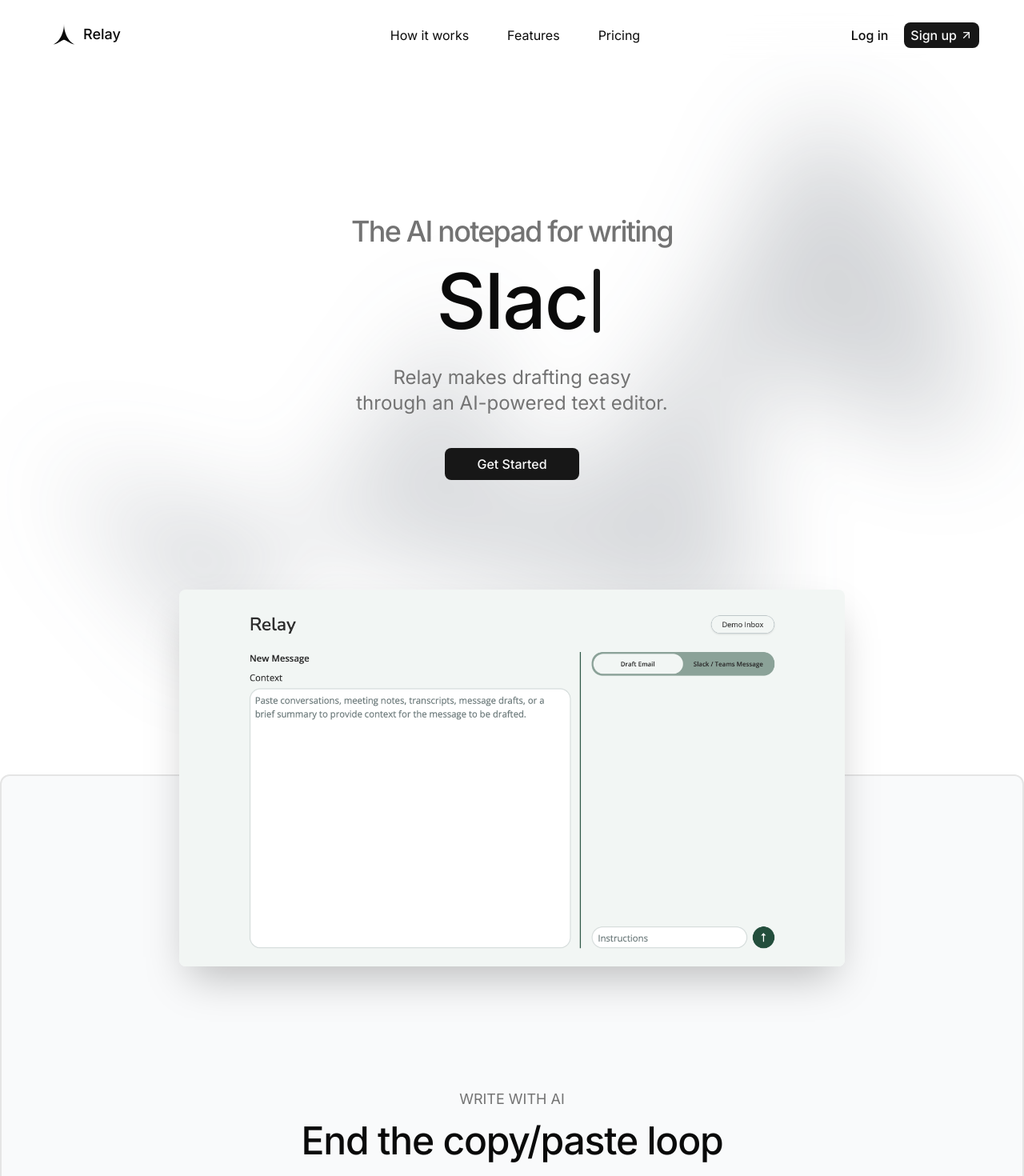
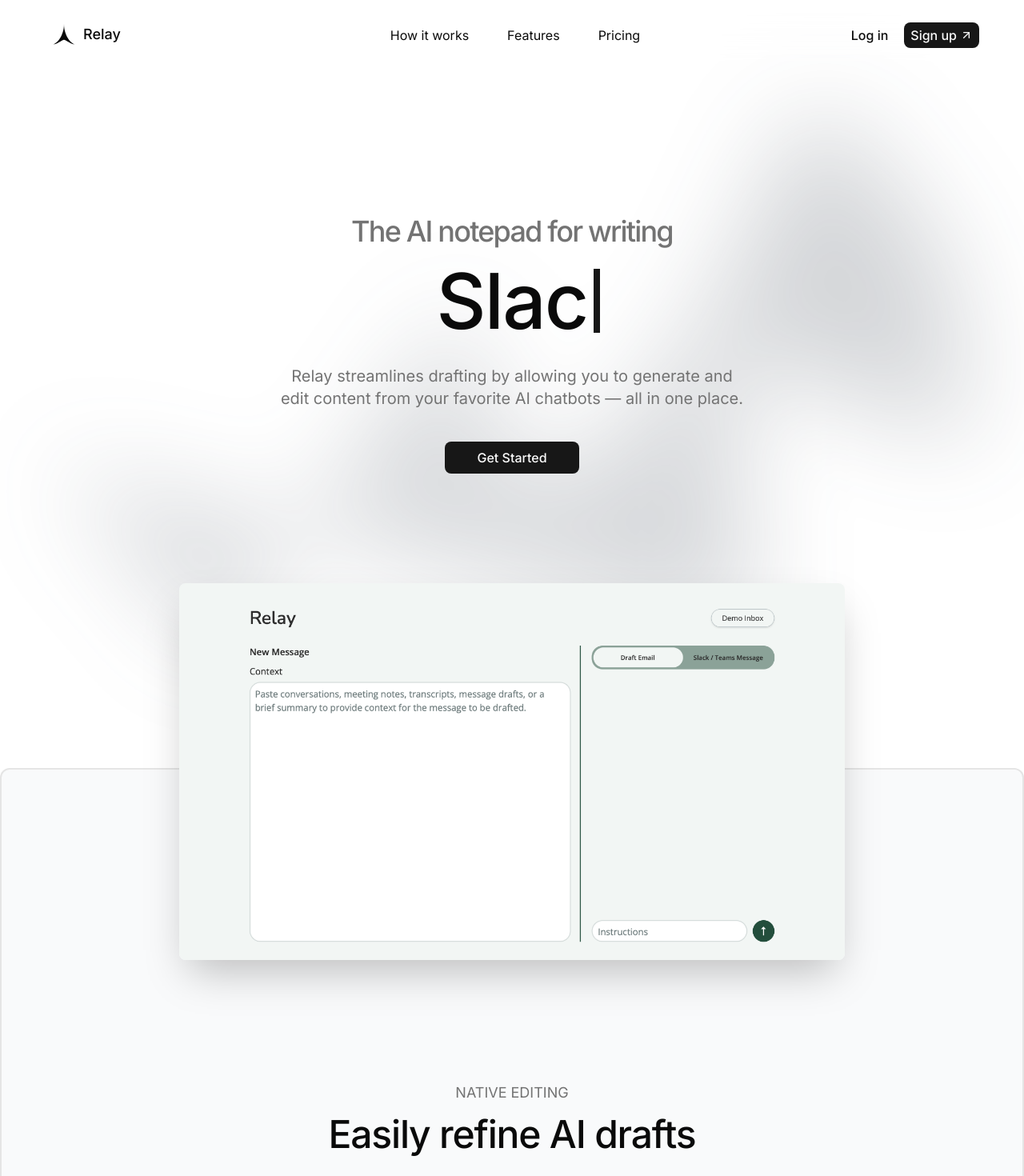
Before and after one commit to Eferguson0/relay-landing, a Next.js app: page / in a window 1280 px wide. Shown: the top 1470 px of the page at 80% size. Built offline with nearby package versions, Linux system fonts and the light colour scheme.

Commit message:
UI/copy updates: refine messaging and positioning

```diff
--- a/app/page.tsx
+++ b/app/page.tsx
@@ -65,7 +65,7 @@ const RotatingText = ({
   return (
       <span className="inline-block relative">
         {currentText || '\u00A0'}
-        <span className="absolute w-1 h-8 ml-1 top-1 sm:w-1.5 sm:h-12 sm:ml-1 sm:top-1 md:w-2 md:h-20 md:ml-2 md:top-2 bg-foreground rounded-sm" style={{ animation: 'fadeOut 1s ease-in-out infinite' }}></span>
+        <span className="absolute w-1 h-8 ml-1 top-1 sm:w-1.5 sm:h-12 sm:ml-1 sm:top-1 md:w-2 md:h-20 md:ml-2 md:top-2 bg-foreground" style={{ animation: 'fadeOut 1s ease-in-out infinite' }}></span>
       </span>
   )
 }
@@ -134,8 +134,9 @@ export default function LandingPage() {
               />
             </span>
           </h1>
-          <p className="mx-auto max-w-lg md:max-w-2xl mt-8 text-md sm:text-lg md:text-2xl font-normal text-balance text-muted-foreground">
-            Relay makes drafting easy through an AI-powered text editor.
+          <p className="mx-auto max-w-lg md:max-w-2xl mt-8 text-md sm:text-lg md:text-xl font-normal text-balance text-muted-foreground">
+            Relay streamlines drafting by allowing you to generate and edit content from your favorite AI chatbots — all in one place.
+            {/* Relay makes drafting easy by through an AI-powered text editor. */}
           </p>
           <div className="grid items-center justify-center gap-y-2.5 mt-10">
             <Button className="flex group items-center gap-x-2 rounded-lg bg-primary text-primary-foreground px-10 py-3 text-md font-medium shadow-xs outline-none hover:-translate-y-0.5 transition hover:scale-[100.5%] hover:bg-primary/90">
@@ -160,9 +161,9 @@ export default function LandingPage() {
         className="relative mx-auto max-w-7xl pt-20 lg:pt-96 max-lg:pb-10 select-none bg-card border-2 border-border rounded-xl overflow-hidden scroll-mt-24"
       >
         <div className="mx-auto max-w-2xl sm:text-center px-5 lg:px-0">
-          <h2 className="text-lg/10 font-base text-muted-foreground uppercase">Write with AI</h2>
+          <h2 className="text-lg/10 font-base text-muted-foreground uppercase">Native editing</h2>
           <p className="mt-2 text-4xl font-medium tracking-tight text-pretty text-foreground sm:text-5xl sm:text-balance max-w-xl mx-auto">
-            End the copy/paste loop
+            Easily refine AI drafts
             {/* Fueled by artificial intelligence. */}
             {/* Intelligent job hunting. */}
           </p>
@@ -279,9 +280,9 @@ export default function LandingPage() {
             <div className="py-16 mx-auto grid grid-cols-1 gap-x-12 gap-y-16 sm:gap-y-20 lg:mx-0 lg:max-w-none lg:grid-cols-5 items-center">
               <div className="lg:ml-auto pl-8 lg:order-2 col-span-2">
                 <div className="text-left">
-                  <h2 className="text-2xl sm:text-3xl font-medium tracking-tight text-foreground mb-4">Seamless forwarding</h2>
+                  <h2 className="text-2xl sm:text-3xl font-medium tracking-tight text-foreground mb-4">Style learning</h2>
                   <p className="text-lg sm:text-xl text-muted-foreground">
-                    Just paste an existing message, select the new message type, and get a forward style draft.
+                  As you create more drafts, Relay learns your voice for each channel and applies it accordingly.
                   </p>
                 </div>
               </div>
@@ -298,9 +299,9 @@ export default function LandingPage() {
             <div className="py-16 mx-auto grid grid-cols-1 gap-x-12 gap-y-16 sm:gap-y-20 lg:mx-0 lg:max-w-none lg:grid-cols-5 items-center">
               <div className="lg:pr-8 pl-8 lg:pl-0 col-span-2">
                 <div className="text-left">
-                  <h2 className="text-2xl sm:text-3xl font-medium tracking-tight text-foreground mb-4">Style learning</h2>
+                  <h2 className="text-2xl sm:text-3xl font-medium tracking-tight text-foreground mb-4">Seamless forwarding</h2>
                   <p className="text-lg sm:text-xl text-muted-foreground">
-                    As you create more drafts, Relay learns your voice for each channel and applies it accordingly.
+                  Just paste an existing message, select the new message type, and get a forward style draft.
                   </p>
                 </div>
               </div>
@@ -387,7 +388,7 @@ export default function LandingPage() {
                 <div className="p-8 lg:pl-20">
                   <h2 className="text-4xl font-medium mb-4 text-foreground">Internal Messages & Memos</h2>
                   <p className="text-xl text-foreground max-w-94">
-                  Quickly draft & refine long-form internal messages (Slack, Teams, text, email, etc.)
+                  Quickly draft & refine longer internal messages (Slack, Teams, text, email, etc.)
                   </p>
                 </div>
                 <div className="md:hidden flex justify-center items-center mt-4">
@@ -406,7 +407,7 @@ export default function LandingPage() {
                 <div className="p-8 lg:pl-20">
                   <h2 className="text-4xl font-medium mb-4 text-foreground">Documents</h2>
                   <p className="text-xl text-foreground max-w-94">
-                  Easily draft & refine documents (pre-reads, summaries, reports, proposals, etc.)
+                  The LLM drafts & you edit — all in one place.
                   </p>
                 </div>
                 <div className="md:hidden flex justify-center items-center mt-4">
@@ -428,9 +429,9 @@ export default function LandingPage() {
       <div className="relative mx-auto max-w-7xl py-60 mt-10 lg:mt-0 select-none bg-card rounded-sm border border-border">
         <div className="relative flex flex-col items-center lg:text-center z-[1]">
           <Logo className="w-24 h-24 text-primary mb-6" />
-          <span className="uppercase text-foreground tracking-tight text-lg">Welcome to</span>
+          <span className="uppercase text-foreground tracking-tight text-lg">Relay</span>
           <h1 className="mt-2 text-5xl font-medium tracking-tight text-balance text-foreground sm:text-6xl">
-            Intelligent writing
+            The AI notepad.
           </h1>
           <div className="grid items-center gap-y-2.5 mt-10 justify-center text-center">
             <Button className="flex group items-center gap-x-2 rounded-lg bg-primary text-primary-foreground px-10 py-3 text-md font-semibold shadow-xs outline-none hover:-translate-y-0.5 transition hover:scale-[100.5%] hover:bg-primary/90">
```
